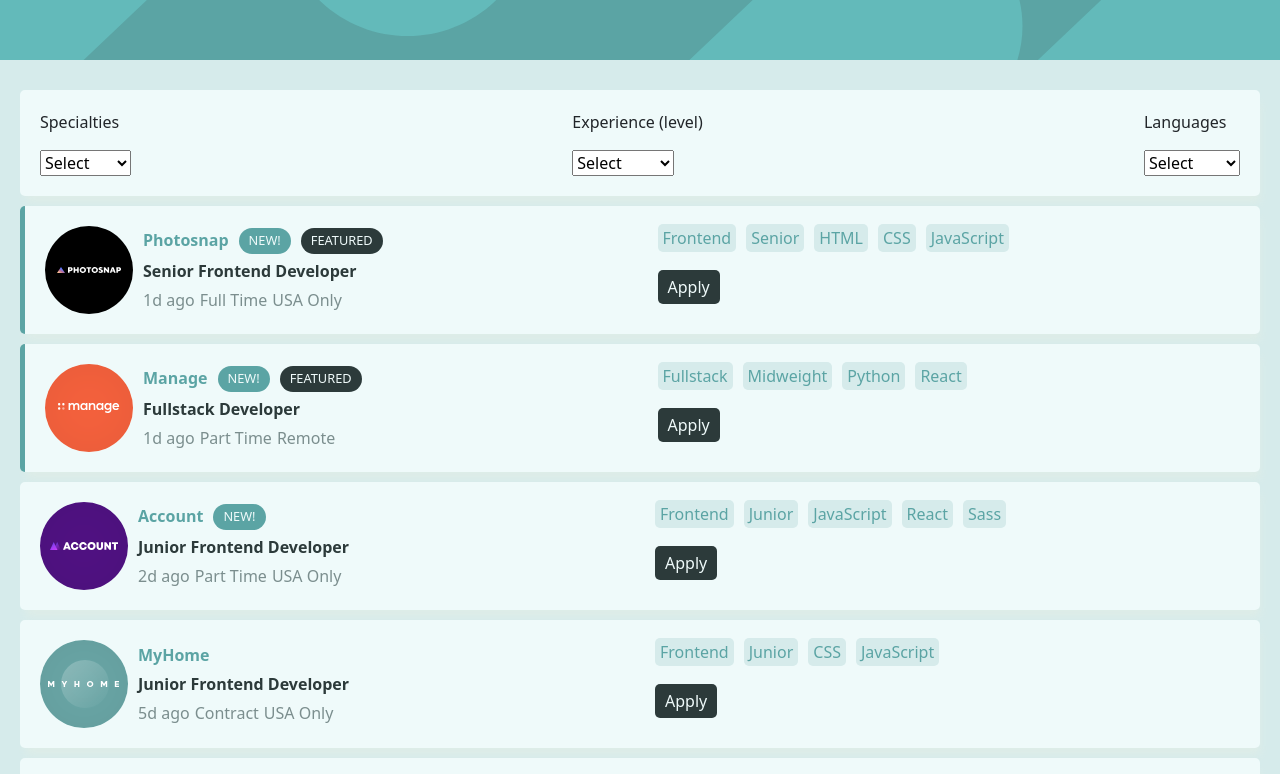
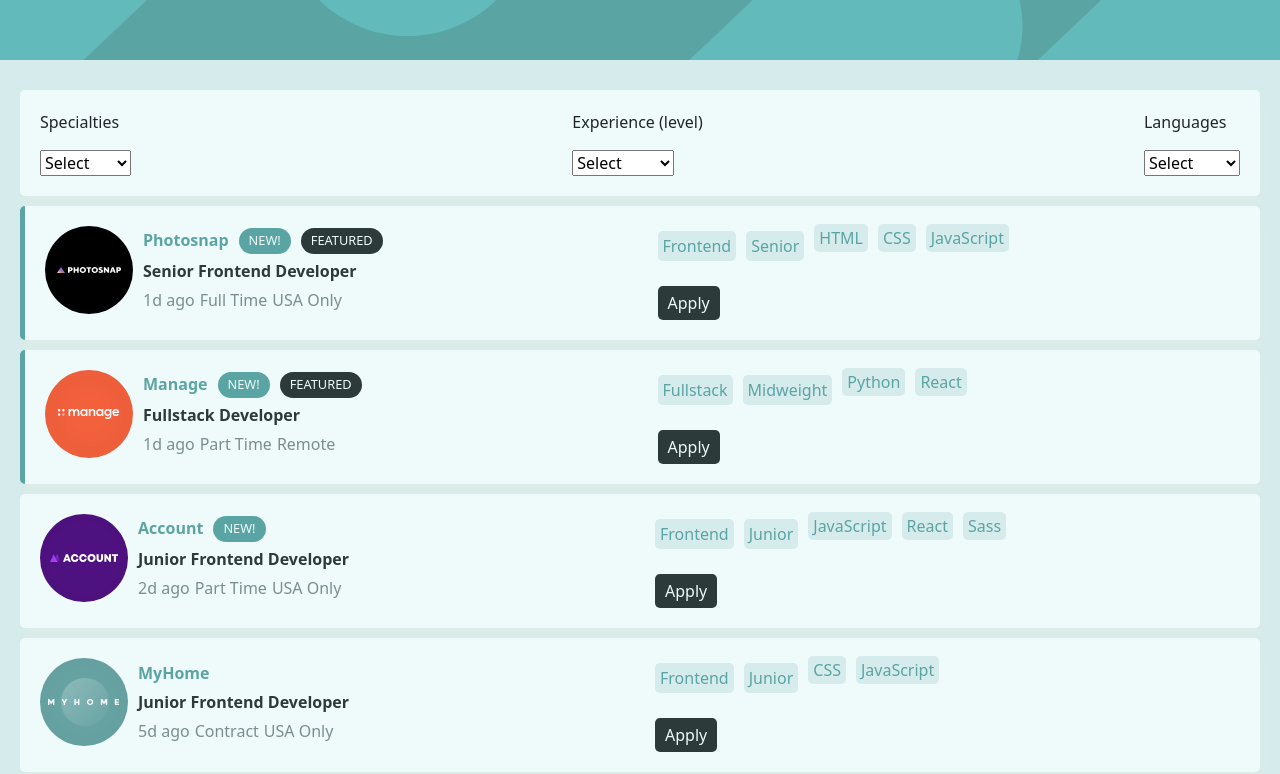
Before and after one commit to OryemaStephen/job-listing-master, a React (Vite) app: page / in a window 1280 px wide. Shown: the top 774 px of the page. Built offline with nearby package versions, Linux system fonts and the light colour scheme.

Commit message:
Updated skills styling

```diff
--- a/src/Components/Job.jsx
+++ b/src/Components/Job.jsx
@@ -7,6 +7,7 @@ const Job = ({ jobs }) => {
   const [levelFilter, setLevelFilter] = useState("");
   const [languageFilter, setLanguageFilter] = useState("");
 
+  //Filter jobs based on selected option
   const handleFilterChange = (event) => {
     const { name, value } = event.target;
     if (name === "role") setRoleFilter(value);
@@ -14,12 +15,14 @@ const Job = ({ jobs }) => {
     if (name === "language") setLanguageFilter(value);
   };
 
+  //Clear filters
   const handleClearFilters = () => {
     setRoleFilter("");
     setLevelFilter("");
     setLanguageFilter("");
   };
 
+  //Filter jobs to display
   const filteredJobs = jobs.filter((job) => {
     const matchesRole = roleFilter === "" || job.role.toLowerCase() === roleFilter.toLowerCase();
     const matchesLevel = levelFilter === "" || job.level.toLowerCase() === levelFilter.toLowerCase();
@@ -107,7 +110,7 @@ const Job = ({ jobs }) => {
                 </span>
               </div>
               <div>
-                <button className="apply-button">Apply</button>
+                <button className="apply-button" onClick={()=>alert('Function under development!')}>Apply</button>
               </div>
             </div>
           </div>
--- a/src/index.css
+++ b/src/index.css
@@ -157,6 +157,13 @@ body{
   align-items: flex-start;
   gap: 20px;
 }
+
+.skills > div{
+  display: flex;
+  flex-direction: row;
+  flex-wrap: wrap;
+}
+
 .role,
 .level,
 .language,
```
